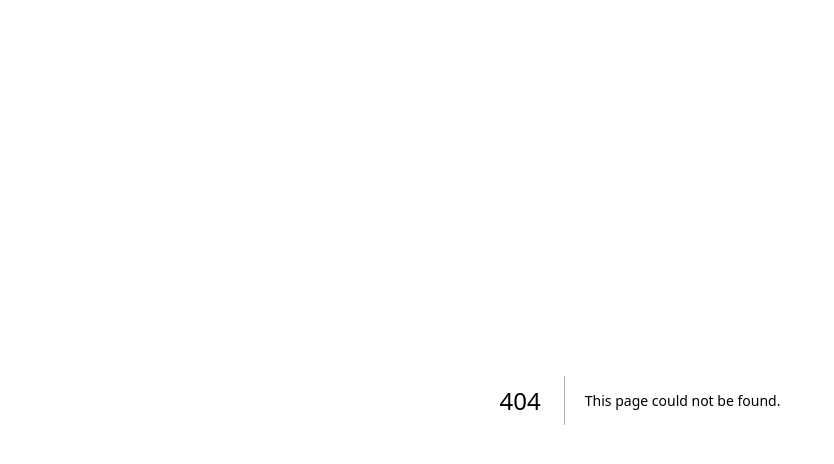
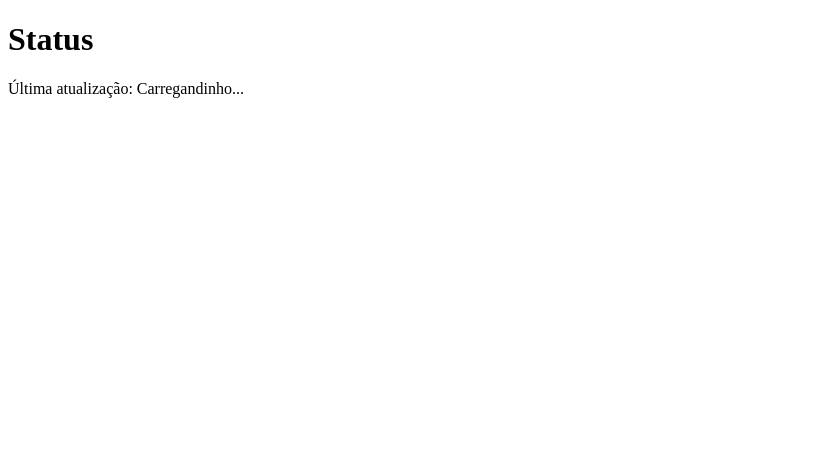
Before and after one commit to JMarodin/clone-tabnews, a Next.js app: page /status in a window 1280 px wide. Before the commit this address had no page. Shown: the top 464 px of the page, without its empty margins (0-834 px from the left). Built offline with nearby package versions, Linux system fonts and the light colour scheme; no server answers; the database is empty.

Commit message:
feat: add initial version of `/status` page

```diff
--- /dev/null
+++ b/pages/status/index.js
@@ -0,0 +1,60 @@
+import useSWR from "swr";
+
+async function fetchAPI(key) {
+  const response = await fetch(key);
+  const responseBody = await response.json();
+  return responseBody;
+}
+
+export default function StatusPage() {
+  return (
+    <>
+      <h1>Status</h1>
+      <UpdatedAt />
+      <DatabaseStatus />
+    </>
+  );
+}
+
+function UpdatedAt() {
+  const { isLoading, data } = useSWR("/api/v1/status", fetchAPI, {
+    refreshInterval: 2000,
+  });
+
+  let updatedAtText = "Carregandinho...";
+
+  if (!isLoading && data) {
+    updatedAtText = new Date(data.updated_at).toLocaleString("pt-BR");
+  }
+
+  return <div>Última atualização: {updatedAtText}</div>;
+}
+
+function DatabaseStatus() {
+  const { isLoading, data } = useSWR("/api/v1/status", fetchAPI, {
+    refreshInterval: 2000,
+  });
+
+  let databaseStatusInformation = "Carregandinho...";
+
+  if (!isLoading && data) {
+    databaseStatusInformation = (
+      <>
+        <div>Versão: {data.dependencies.database.version}</div>
+        <div>
+          Conexões abertas: {data.dependencies.database.opened_connections}
+        </div>
+        <div>
+          Conexões máximas: {data.dependencies.database.max_connections}
+        </div>
+      </>
+    );
+
+    return (
+      <>
+        <h2>Database</h2>
+        <div>{databaseStatusInformation}</div>
+      </>
+    );
+  }
+}
```
